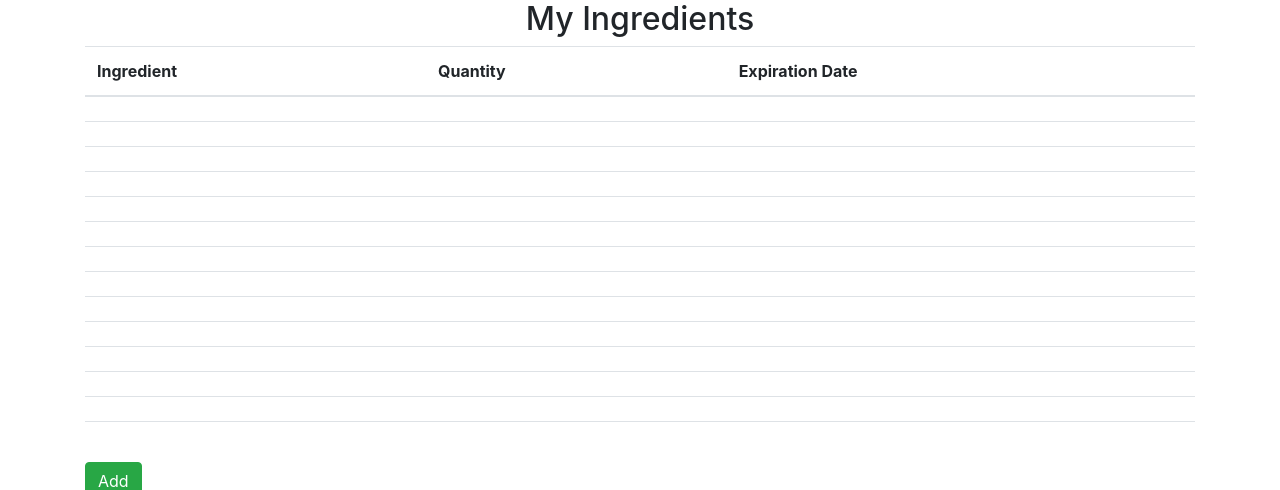
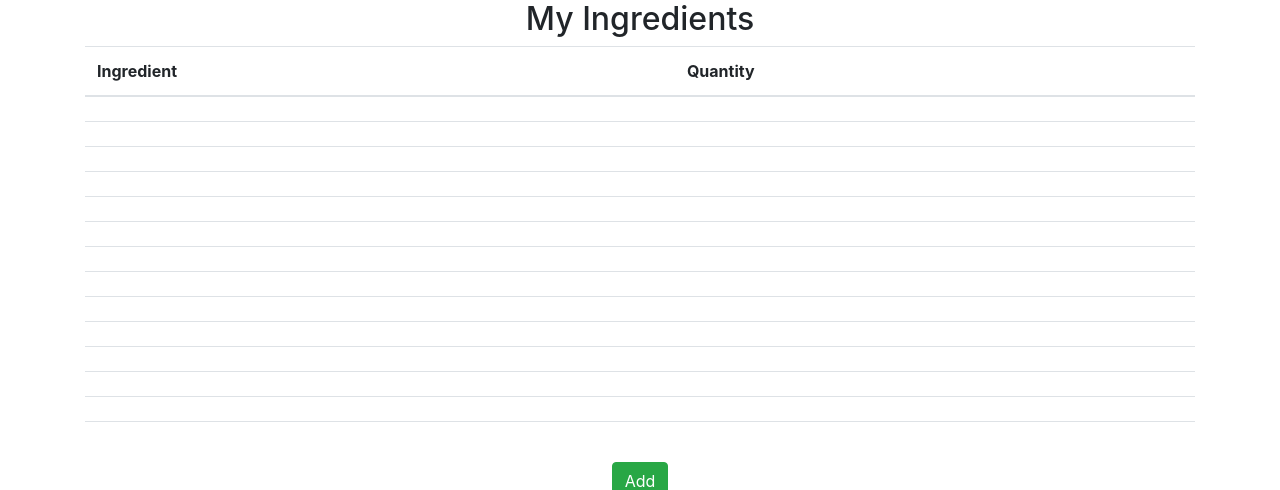
Before and after one commit to totallybradical/csc510-reciplease, a Django app: template ingredients/templates/ingredients/user_ingredient_list.html in a window 1280 px wide. Shown: the part 63-553 px from the top of the page. Run offline with Django 3.2, Linux system fonts and the light colour scheme; the template is opened without the code that fills it: values that come from a table or form of the project are taken from there, others are empty; data comes from the database, SQL or seed files in the repository; some libraries are stand-ins or nearby versions.

Commit message:
visual edits to user ingredients list

```diff
--- a/ingredients/templates/ingredients/user_ingredient_list.html
+++ b/ingredients/templates/ingredients/user_ingredient_list.html
@@ -10,7 +10,6 @@
             <tr>
                 <th scope="col">Ingredient</th>
                 <th scope="col">Quantity</th>
-                <th scope="col">Expiration Date</th>
             </tr>
         </thead>
         <tbody>
@@ -18,13 +17,12 @@
             <tr>
                 <td>{{ user_ingredient.ingredient__name }}</td>
                 <td>{{ user_ingredient.sumqty }} {{ user_ingredient.ingredient__quantity_units }}</td>
-                <td>{{ user_ingredient.exp_date }}</td>
             </tr>
             {% endfor %}
         </tbody>
     </table>
 </div>
-<div class="container">
+<div class="container" align="center">
     <a class="btn btn-success" href="{% url 'add_user_ingredient' %}" role="button">Add</a>
 </div>
 {% endblock %}
```
